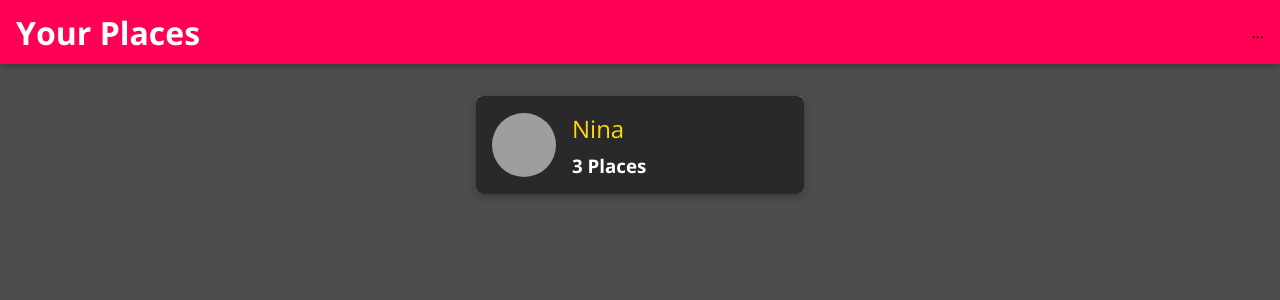
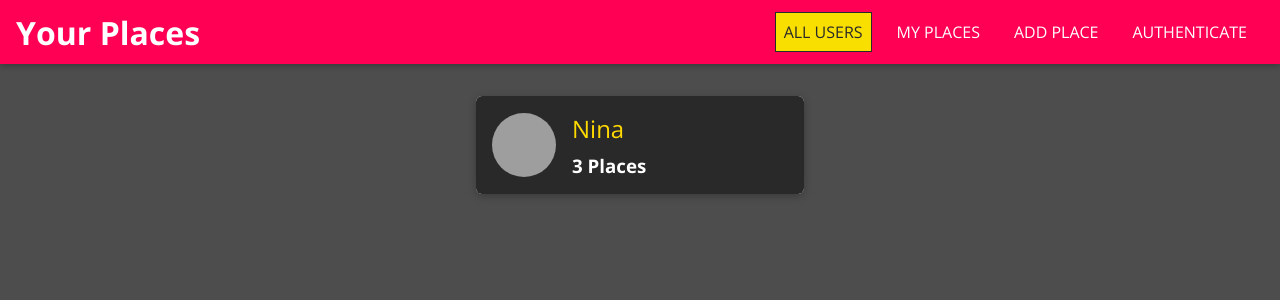
Before and after one commit to NhungTranPY/mern-front, a React (Create React App) app: page / in a window 1280 px wide. Shown: the top 300 px of the page. Built offline with nearby package versions, Linux system fonts and the light colour scheme; grey boxes are pictures that could not be loaded.

Commit message:
46. Adding Navlinks

```diff
--- a/src/shared/components/Navigation/MainNavigation.js
+++ b/src/shared/components/Navigation/MainNavigation.js
@@ -3,6 +3,7 @@
 
 import MainHeader from "./MainHeader";
 import './MainNavigation.css'
+import NavLinks from "./NavLinks";
 
 const MainNavigation = (props) => {
     return (
@@ -15,7 +16,9 @@
             <h1 className="main-navigation__title">
                 <Link to="/">Your Places</Link>
             </h1>
-            <nav>...</nav>
+            <nav>
+                <NavLinks/>
+            </nav>
         </MainHeader>
     )
 }
--- a/src/shared/components/Navigation/NavLinks.css
+++ b/src/shared/components/Navigation/NavLinks.css
@@ -0,0 +1,76 @@
+.nav-links {
+    list-style: none;
+    margin: 0;
+    padding: 0;
+    width: 100%;
+    height: 100%;
+    display: flex;
+    flex-direction: column;
+    justify-content: center;
+    align-items: center;
+  }
+
+  .nav-links li {
+    margin: 1rem;
+  }
+
+  .nav-links a {
+    border: 1px solid transparent;
+    color: #292929;
+    text-decoration: none;
+    padding: 0.5rem;
+  }
+
+  .nav-links a:hover,
+  .nav-links a:active,
+  .nav-links a.active {
+    background: #f8df00;
+    border-color: #292929;
+    color: #292929;
+  }
+
+  .nav-links button {
+    cursor: pointer;
+    border: 1px solid #292929;
+    color: #292929;
+    background: transparent;
+    padding: 0.5rem;
+    font: inherit;
+  }
+
+  .nav-links button:focus {
+    outline: none;
+  }
+
+  .nav-links button:hover,
+  .nav-links button:active {
+    background: #292929;
+    color: white;
+  }
+
+  @media (min-width: 768px) {
+    .nav-links {
+      flex-direction: row;
+    }
+
+    .nav-links li {
+      margin: 0 0.5rem;
+    }
+
+    .nav-links a {
+      color: white;
+      text-decoration: none;
+    }
+
+    .nav-links button {
+      border: 1px solid white;
+      color: white;
+      background: transparent;
+    }
+
+    .nav-links button:hover,
+    .nav-links button:active {
+      background: #f8df00;
+      color: #292929;
+    }
+  }
--- a/src/shared/components/Navigation/NavLinks.js
+++ b/src/shared/components/Navigation/NavLinks.js
@@ -0,0 +1,25 @@
+import React from "react";
+import {NavLink} from 'react-router-dom'
+
+import './NavLinks.css'
+
+const NavLinks = props => {
+    return (
+        <ul className="nav-links">
+            <li>
+                <NavLink to="/" exact>ALL USERS</NavLink>
+            </li>
+            <li>
+                <NavLink to="/u1/places">MY PLACES</NavLink>
+            </li>
+            <li>
+                <NavLink to="/places/new">ADD PLACE</NavLink>
+            </li>
+            <li>
+                <NavLink to="/auth">AUTHENTICATE</NavLink>
+            </li>
+        </ul>
+    )
+}
+
+export default NavLinks
```
